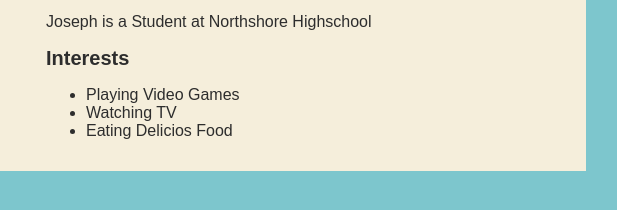
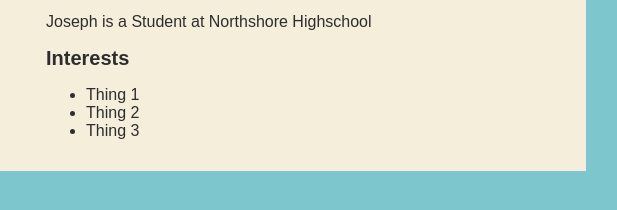
Before and after one commit to JosephHunt-github/JosephHunt-github.github.io, a plain HTML site: page index.html in a window 1280 px wide. Shown: the part 134-344 px from the top of the page, 454-1071 px from the left. Drawn offline with Linux system fonts and the light colour scheme.

Commit message:
update please

```diff
--- a/index.html
+++ b/index.html
@@ -92,9 +92,9 @@
                             <section class="interests">
                                 <header>Interests</header>
                                 <ul>
-                                    <li>Playing Video Games</li>
-                                    <li>Watching TV</li>
-                                    <li>Eating Delicios Food</li>
+                                    <li>Thing 1</li>
+                                    <li>Thing 2</li>
+                                    <li>Thing 3</li>
                                 </ul>
                             </section>
 
```
